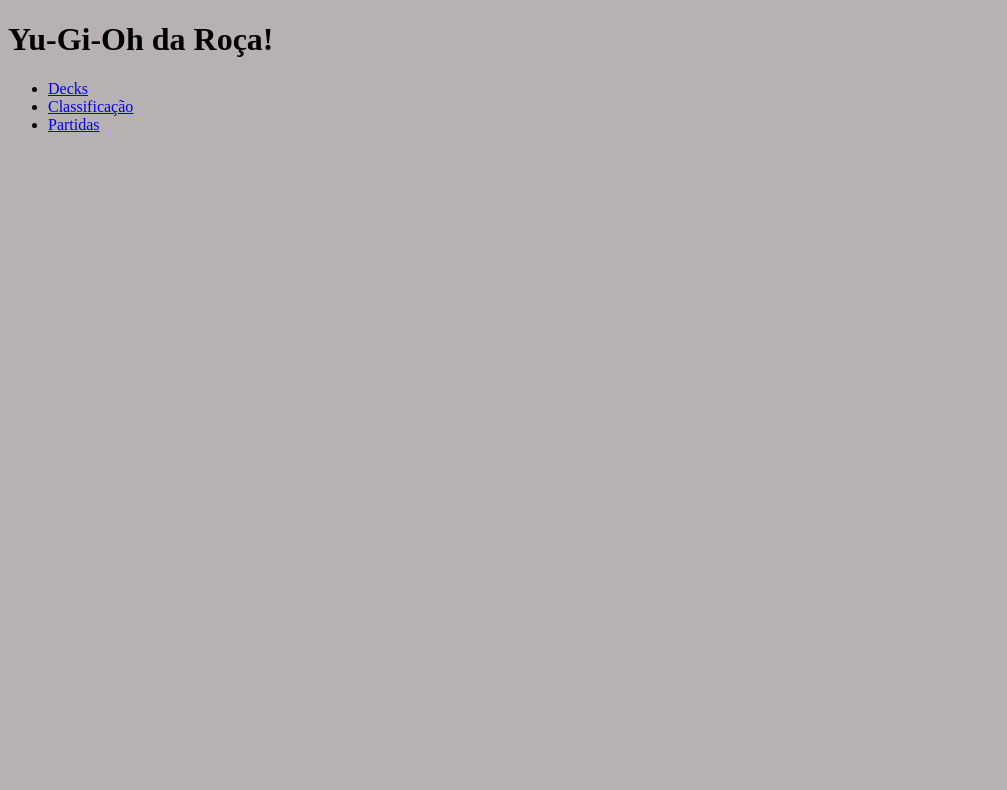
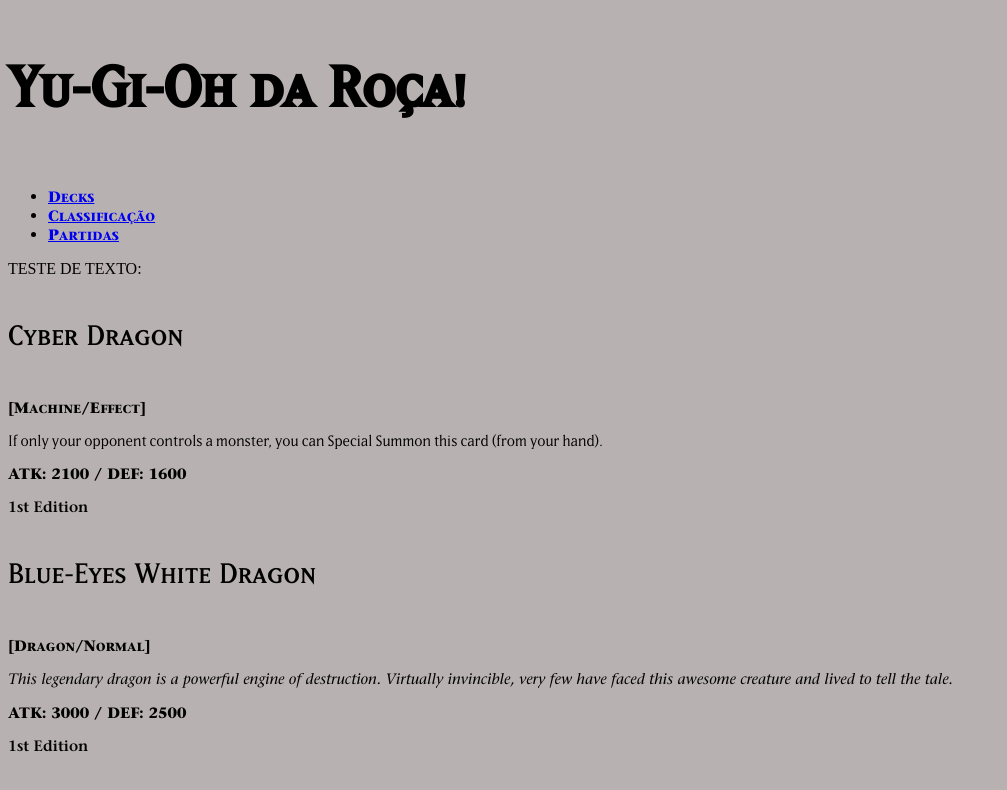
Before and after one commit to Robson-Lima-Jr/Yugioh-Serra-Negra, a plain HTML site: page index.html in a window 1280 px wide. Shown: the whole page, without its empty margins (0-1007 px from the left). Drawn offline with Linux system fonts and the light colour scheme.

Commit message:
Teste de texto concluido, update finalizado

```diff
--- a/index.html
+++ b/index.html
@@ -16,6 +16,22 @@
         <li><a href="classification.html" target="_self" rel="next">Classificação</a></li>
         <li><a href="games.html" target="_self" rel="next">Partidas</a></li>
     </ul>
+    <p>TESTE DE TEXTO:</p>
+    <div>
+        <p class="nome">Cyber Dragon</p>
+        <p class="tipo">[Machine/Effect]</p>
+        <p class="efeito">If only your opponent controls a monster, you can Special Summon this card (from your hand).</p>
+        <p class="atkdef">ATK: 2100 / DEF: 1600</p>
+        <p class="edicao">1st Edition</p>
+    </div>
+    <div>
+        <p class="nome">Blue-Eyes White Dragon</p>
+        <p class="tipo">[Dragon/Normal]</p>
+        <p class="normal">This legendary dragon is a powerful engine of destruction. Virtually invincible, very few have faced this awesome creature and lived to tell the tale.</p>
+        <p class="atkdef">ATK: 3000 / DEF: 2500</p>
+        <p class="edicao">1st Edition</p>
+    </div>
+
 </body>
 
 </html>
--- a/style/style.css
+++ b/style/style.css
@@ -28,3 +28,35 @@
 body {
     background-color: rgb(184, 177, 177);
 }
+
+h1 {
+    font: bold 80px "name-card" , serif;
+}
+
+li {
+    font: bold 15px "type-card" , serif;
+}
+
+.nome {
+    font: normal 40px "name-card" , serif;
+}
+
+.tipo {
+    font: normal 15px "type-card" , serif;
+}
+
+.efeito {
+    font: normal 15px "effect-card" , serif;
+}
+
+.atkdef {
+    font: normal 15px "type-card" , serif;
+}
+
+.edicao {
+    font: normal 15px "edition-card" , serif;
+}
+
+.normal {
+    font: normal 15px "normal-card" , serif;
+}
```
